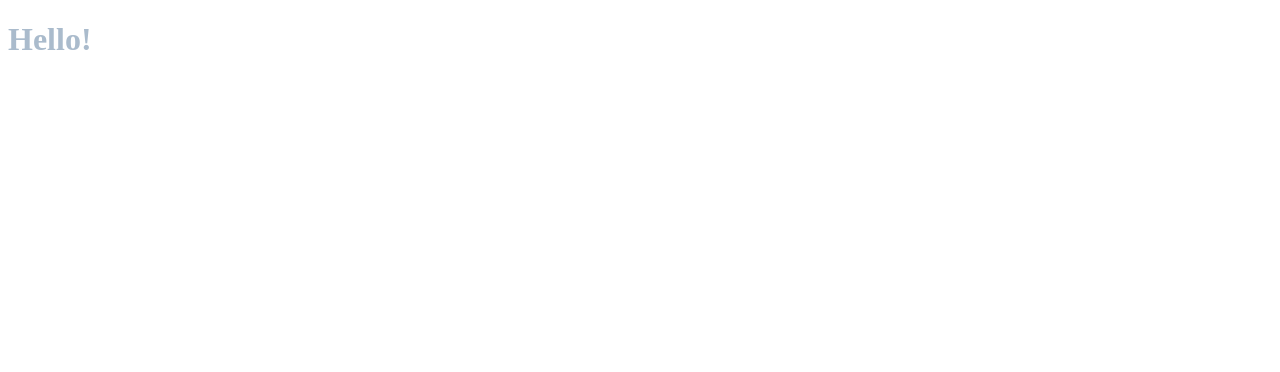
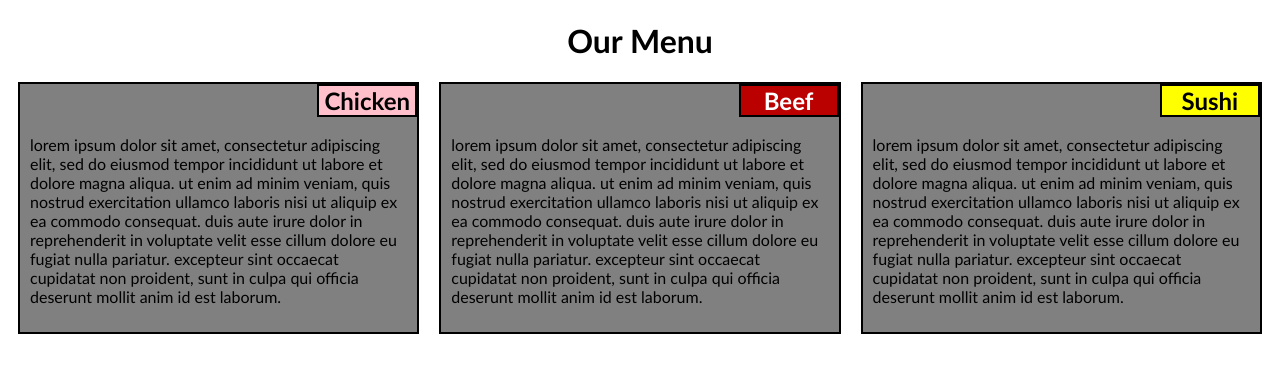
Before and after one commit to emcee117/coursera-test, a plain HTML site: page module2/index.html in a window 1280 px wide. Drawn offline with Linux system fonts and the light colour scheme.

Commit message:
solution

```diff
--- a/module2/css/styles.css
+++ b/module2/css/styles.css
@@ -1,3 +1,81 @@
+* {
+	box-sizing: border-box;
+	font-family: Calibri, sans-serif;
+}
+
+.row {
+	width: 100%;
+}
+
 h1 {
-	color: #AABBCC;
+	text-align: center;
 }
+
+p {
+	padding: 35px 10px 10px 10px;
+}
+
+@media (min-width: 992px) {
+	.col-lg-3 {
+		float: left;
+		width: 33.33%;
+	}
+}
+
+@media (min-width: 768px) and (max-width: 991px) {
+	.col-md-6 {
+		float: left;
+		width: 33.33%;
+	}
+}
+
+@media (max-width: 767px) {
+	.col-sm-6, .col-sm-12 {
+		float: left;
+	}
+
+	.col-sm-6 {
+		width: 50%;
+	}
+
+	.col-sm-12 {
+		width: 100%;
+	}
+}
+
+.title {
+	text-align: center;
+	font-size: 24px;
+	border: 2px solid #000000;
+	width: 100px;
+	margin-top: 0px;
+	position: absolute;
+	top: 0;
+	right: 0;
+}
+
+.container {
+	border: 2px solid black;
+	background-color: gray;
+	margin-left: 10px;
+	margin-right: 10px;
+	margin-bottom: 10px;
+	position: relative;
+}
+
+#chicken {
+	background-color: pink;
+}
+
+#beef {
+	background-color: #BB0000;
+	color: white;
+}
+
+#sushi {
+	background-color: yellow;
+}
+
+.container > p {
+	text-transform: lowercase;
+}
--- a/module2/index.html
+++ b/module2/index.html
@@ -1,10 +1,37 @@
 <!DOCTYPE html>
 <html>
 <head>
-	<title>Hello</title>
+	<meta charset="utf-8">
+	<meta name="viewport" content="width=device-width, initial-scale=1">
 	<link rel="stylesheet" type="text/css" href="./css/styles.css">
+	<title>Module 2: Assignment</title>
 </head>
 <body>
-<h1>Hello!</h1>
+	<div class="row">
+		<h1>Our Menu</h1>
+		<div class="col-lg-3 col-md-6 col-sm-6">
+			<div class="container">
+				<h4 class="title" id="chicken">Chicken</h4>
+				<p>Lorem ipsum dolor sit amet, consectetur adipiscing elit, sed do eiusmod tempor incididunt ut labore et dolore magna aliqua. Ut enim ad minim veniam, quis nostrud exercitation ullamco laboris nisi ut aliquip ex ea commodo consequat. Duis aute irure dolor in reprehenderit in voluptate velit esse cillum dolore eu fugiat nulla pariatur. Excepteur sint occaecat cupidatat non proident, sunt in culpa qui officia deserunt mollit anim id est laborum.</p>
+
+			</div>
+		</div>
+
+		<div class="col-lg-3 col-md-6 col-sm-6">
+			<div class="container">
+				<h4 class="title" id="beef">Beef</h4>
+				<p>Lorem ipsum dolor sit amet, consectetur adipiscing elit, sed do eiusmod tempor incididunt ut labore et dolore magna aliqua. Ut enim ad minim veniam, quis nostrud exercitation ullamco laboris nisi ut aliquip ex ea commodo consequat. Duis aute irure dolor in reprehenderit in voluptate velit esse cillum dolore eu fugiat nulla pariatur. Excepteur sint occaecat cupidatat non proident, sunt in culpa qui officia deserunt mollit anim id est laborum.</p>
+
+			</div>
+		</div>
+
+		<div class="col-lg-3 col-md-6 col-sm-12">
+			<div class="container">
+				<h4 class="title" id="sushi">Sushi</h4>
+				<p>Lorem ipsum dolor sit amet, consectetur adipiscing elit, sed do eiusmod tempor incididunt ut labore et dolore magna aliqua. Ut enim ad minim veniam, quis nostrud exercitation ullamco laboris nisi ut aliquip ex ea commodo consequat. Duis aute irure dolor in reprehenderit in voluptate velit esse cillum dolore eu fugiat nulla pariatur. Excepteur sint occaecat cupidatat non proident, sunt in culpa qui officia deserunt mollit anim id est laborum.</p>
+
+			</div>
+		</div>
+	</div>
 </body>
 </html>
```
